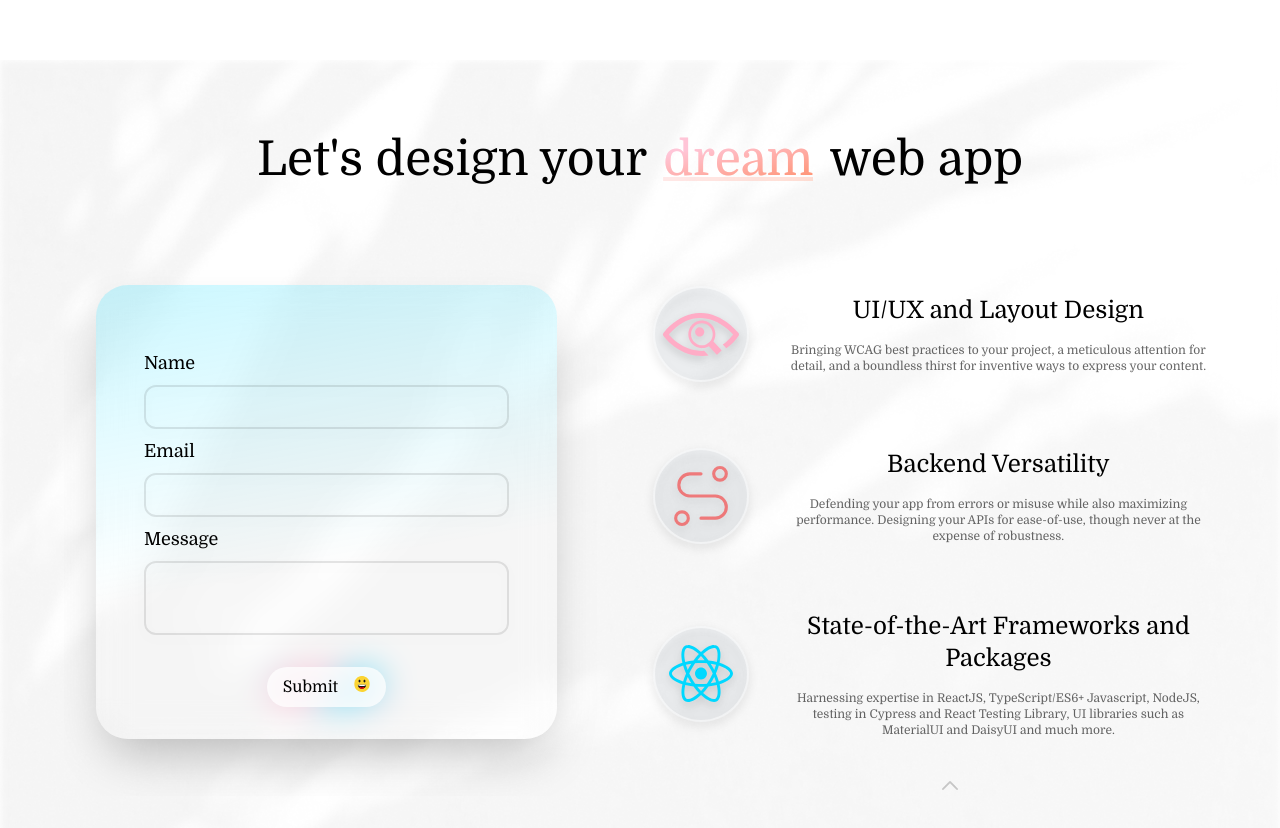
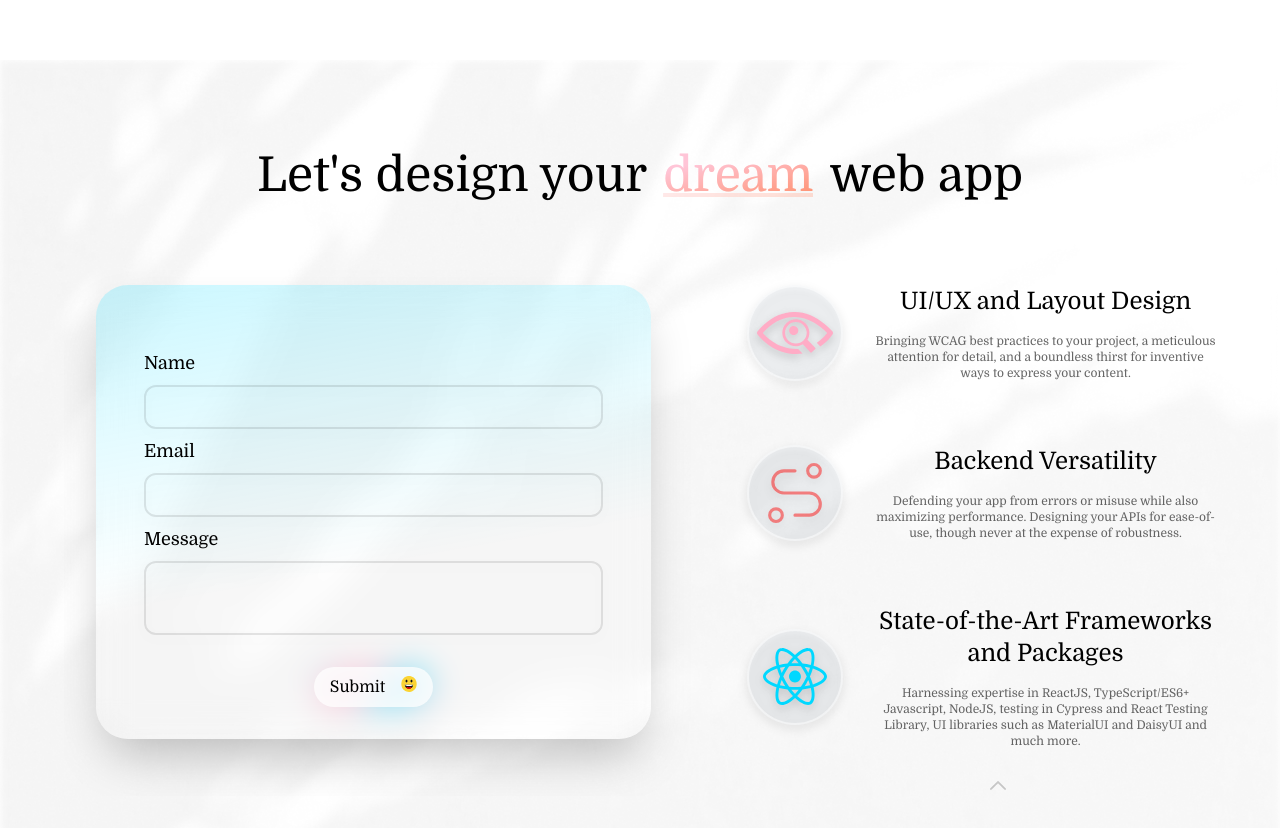
Before and after one commit to julianlk522/portfo, a Next.js app: page / in a window 1280 px wide. Shown: the part 2340-3168 px from the top of the page. Built offline with nearby package versions, Linux system fonts and the light colour scheme.

Commit message:
fixes to contactContentBody/experience height on mobile layouts, add marginY to About/Work/Contact titles, adjust About bio text

```diff
--- a/components/About.tsx
+++ b/components/About.tsx
@@ -154,7 +154,7 @@ export default function About({ darkMode }) {
 			</motion.svg>
 			<motion.div
 				id='aboutTextContent'
-				className='relative my-8 flex h-full flex-col items-start justify-between overflow-y-scroll rounded-xl text-left after:absolute after:z-[-1] after:h-full after:w-full after:bg-aboutTextContentBackdrop xs:overflow-visible md:max-w-[50%] lg:h-full lg:max-w-[60%] lg:justify-evenly lg:pr-8'
+				className='relative my-16 flex h-full flex-col items-start justify-between overflow-y-scroll rounded-xl text-left after:absolute after:z-[-1] after:h-full after:w-full after:bg-aboutTextContentBackdrop xs:overflow-visible md:max-w-[50%] lg:h-full lg:max-w-[60%] lg:justify-evenly lg:pr-8'
 				style={{ opacity: darkMode ? allOpacityTransform : '' }}
 				variants={textVariants}
 				initial='initial'
@@ -204,8 +204,8 @@ export default function About({ darkMode }) {
 				>
 					I&apos;m Julian and my passion is in designing and building
 					exciting new solutions that leverage the powers of the web.
-					I&apos;ve been self-learning full stack web development now
-					for 11 months.
+					For the last 11 months I&apos;ve immersed myself deeply in
+					full-stack development strategies.
 				</motion.h3>
 
 				<motion.h3
@@ -233,9 +233,9 @@ export default function About({ darkMode }) {
 					variants={textChildVariants}
 				>
 					Aside from coding I like to read nonfiction and try out
-					different strategies to seek personal fitness - lately that
-					has been tennis with my girlfriend, Sneha. I also love to
-					cook and eat spicy food! 😋
+					different ways to achieve personal fitness - lately that has
+					been tennis with my girlfriend, Sneha. I also love to cook
+					and eat spicy food! 😋
 				</motion.h3>
 
 				<div
--- a/components/Contact.tsx
+++ b/components/Contact.tsx
@@ -68,7 +68,7 @@ export default function Contact({ darkMode }) {
 			id='contactContainer'
 			className={`${
 				darkMode ? 'bg-slate-800' : 'bg-mainBg'
-			} relative flex h-full flex-col justify-between bg-cover py-16 px-32 text-center lg:overflow-visible`}
+			} oveflow-hidden relative flex h-full flex-col justify-between bg-cover py-16 px-32 text-center lg:overflow-visible`}
 			style={{
 				padding: 'clamp(4rem, 4vw, 4vh) clamp(2rem, 8vw, 8vh)',
 				opacity: !darkMode && opacityTransform,
@@ -76,7 +76,7 @@ export default function Contact({ darkMode }) {
 		>
 			<h2
 				id='contactTitle'
-				className={`mb-8 ${darkMode && 'text-white'}`}
+				className={`my-4 ${darkMode && 'text-white'}`}
 				style={{ fontSize: 'clamp(2rem, 5vw, 6vh)' }}
 			>
 				Let&apos;s design your
@@ -90,11 +90,11 @@ export default function Contact({ darkMode }) {
 			</h2>
 			<div
 				id='contactContentBody'
-				className='flex h-[300%] w-full flex-col items-center justify-between overflow-x-hidden overflow-y-scroll lg:h-full lg:flex-row lg:overflow-y-hidden'
+				className='flex h-[300%] w-full flex-col items-center overflow-x-hidden overflow-y-scroll lg:h-full lg:flex-row lg:overflow-y-hidden'
 			>
 				<div
 					id='experience'
-					className={`relative mt-16 flex h-[250%] w-full flex-col items-center justify-evenly xs:h-[150%] md:h-full lg:order-2 lg:my-0 lg:ml-8 lg:max-h-[80%] ${
+					className={`relative mt-16 flex h-[300%] w-full flex-col items-center justify-evenly xs:h-[200%] md:h-full lg:order-2 lg:my-0 lg:ml-8 lg:max-h-[80%] ${
 						darkMode && 'text-white'
 					}`}
 					style={{ maxWidth: 'max(50vw, 750px)' }}
--- a/components/ContactForm.tsx
+++ b/components/ContactForm.tsx
@@ -42,7 +42,7 @@ function ContactForm({ darkMode }) {
 	return (
 		<form
 			ref={formRef}
-			className={`relative z-[1] mx-8 flex h-[125%] w-full max-w-xl flex-col items-center justify-between rounded-[2rem] px-12 pt-16 pb-8 shadow-lg after:absolute after:top-0 after:left-0 after:z-[-1] after:h-full after:w-full after:rounded-[2rem] xs:h-full lg:max-h-[80%] lg:max-w-[40%] lg:shadow-2xl ${
+			className={`relative z-[1] mx-8 flex h-[125%] w-full max-w-xl flex-col items-center justify-between rounded-[2rem] px-12 pt-16 pb-8 shadow-lg after:absolute after:top-0 after:left-0 after:z-[-1] after:h-full after:w-full after:rounded-[2rem] xs:h-full lg:max-h-[80%] lg:max-w-xl lg:shadow-2xl ${
 				darkMode
 					? 'text-white after:bg-contactFormBackdropDarkMode after:blur-sm'
 					: 'after:bg-contactFormBackdropLightMode after:backdrop-blur-lg'
--- a/components/Work.tsx
+++ b/components/Work.tsx
@@ -94,7 +94,7 @@ export default function Work({ darkMode }) {
 		>
 			<motion.h2
 				id='workTitle'
-				className={`${darkMode && 'text-white'} mb-8`}
+				className={`${darkMode && 'text-white'} my-4`}
 				style={{
 					fontSize: 'clamp(2rem, 8vw, 8vh)',
 				}}
```
